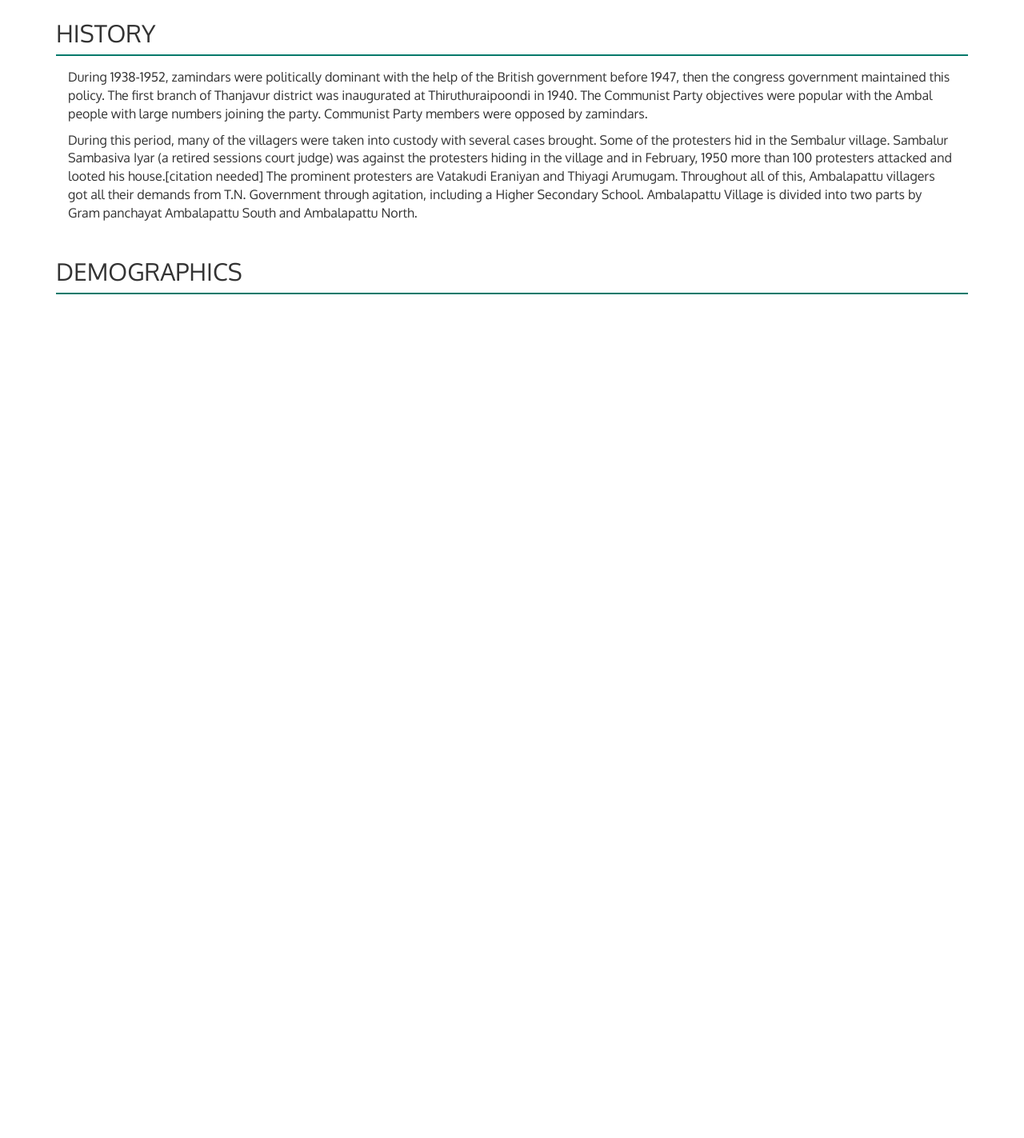
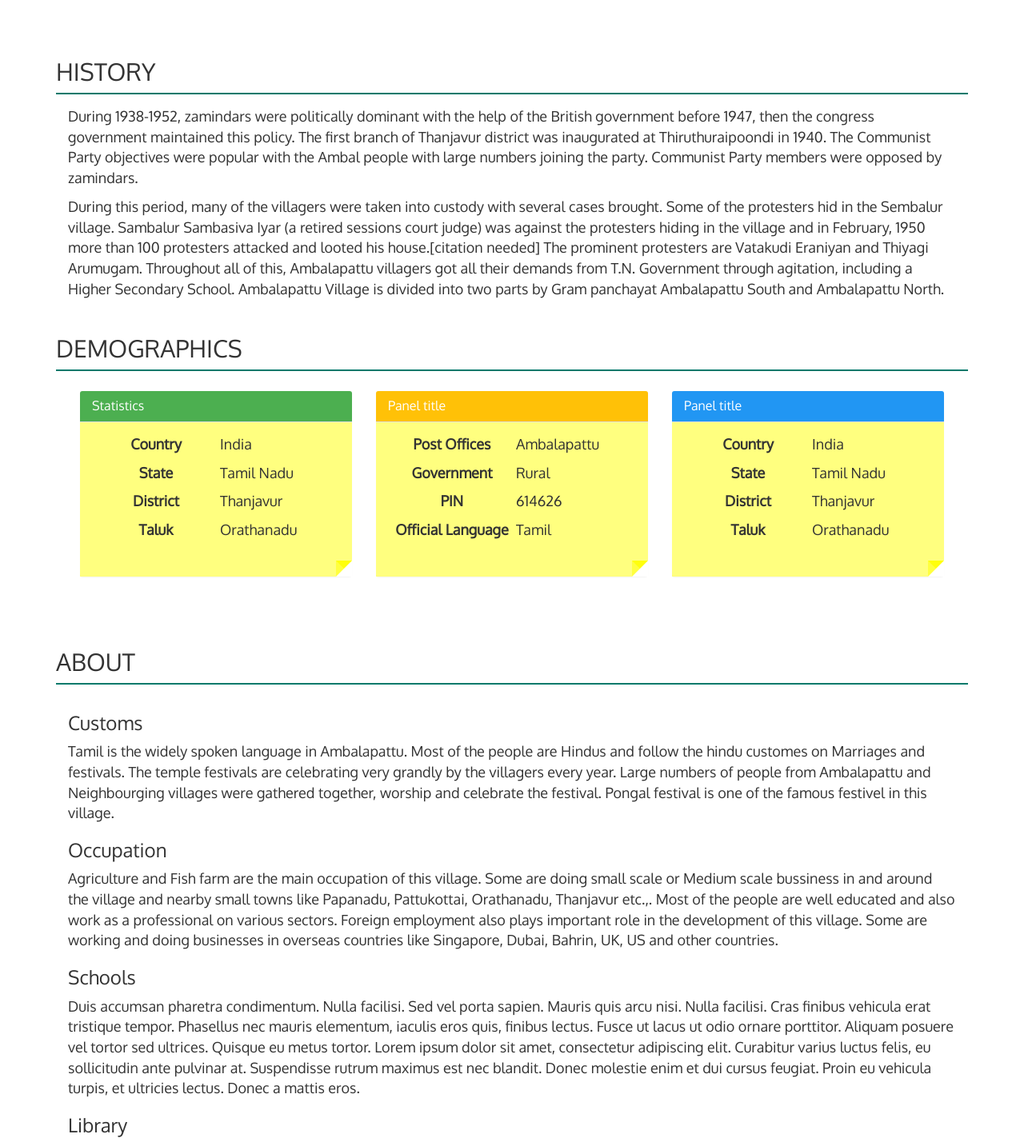
Before and after one commit to arku/tanjore, a plain HTML site: page ambalapattu.html in a window 1280 px wide. Shown: the part 627-2050 px from the top of the page at 80% size. Before the commit the page ends 1045 px from the top, so only its background shows below. Drawn offline with Linux system fonts and the light colour scheme.

Commit message:
Ad about section

```diff
--- a/ambalapattu.html
+++ b/ambalapattu.html
@@ -12,7 +12,7 @@
 
     <!-- A navbar -->
     <header>
-      <nav class="navbar navbar-default">
+      <nav class="navbar navbar-default navbar-fixed-top">
         <div class="container-fluid">
             <div class="navbar-header">
               <button type="button" class="navbar-toggle collapsed" data-toggle="collapse" data-target="#navbar" aria-expanded="false">
@@ -24,10 +24,11 @@
 
             <div class="collapse navbar-collapse" id="navbar">
               <ul class="nav navbar-nav navbar-right">
-                <li><a href="#">Home</a></li>
-                <li><a href="#">School</a></li>
-                <li><a href="#">Library</a></li>
-                <li><a href="#">Contact</a></li>
+                <li><a href="ambalapattu.html">Home</a></li>
+                <li><a href="#history">History</a></li>
+                <li><a href="#stats">Stats</a></li>
+                <li><a href="#about">About</a></li>
+                <li><a href="index.html">Tanjore</a></li>
               </ul>
             </div><!-- /.navbar-collapse -->
         </div><!-- /.container-fluid -->
@@ -61,6 +62,7 @@
   </div> <!-- #photo-carousel -->
 
 
+  <section id="history">
   <div class="row">
     <div class="col-xs-12">
       <div id="aambal-history">
@@ -73,38 +75,102 @@
       </div> <!-- /#aambal-history -->
     </div> <!-- /.col-xs-12 -->
   </div> <!--/row -->
+</section>
 
 
   <!-- Second row -->
+  <section id="stats">
+  <div class="row">
+    <div class="col-xs-12">
+      <div class="panels">
+        <h2 class="text-uppercase">Demographics</h2>
+        <div class="content">
+          <div class="col-xs-12 col-sm-6 col-md-4">
+            <div class="panel panel-default">
+              <div class="panel-heading" id="first-panel">
+                <h3 class="panel-title">Statistics</h3>
+              </div>
+              <div class="panel-body">
+                <dl class="dl-horizontal">
+                  <dt>Country</dt><dd>India</dd>
+                  <dt>State</dt><dd>Tamil Nadu</dd>
+                  <dt>District</dt><dd>Thanjavur</dd>
+                  <dt>Taluk</dt><dd>Orathanadu</dd>
+                </dl>
+
+                <div class="inner"></div>
+              </div>
+            </div> <!-- /.panel -->
+          </div> <!-- 1st column -->
+
+          <div class="col-xs-12 col-sm-6 col-md-4">
+            <div class="panel panel-default">
+              <div class="panel-heading" id="second-panel">
+                <h3 class="panel-title">Panel title</h3>
+              </div>
+              <div class="panel-body">
+                <dl class="dl-horizontal">
+                  <dt>Post Offices</dt><dd>Ambalapattu</dd>
+                  <dt>Government</dt><dd>Rural</dd>
+                  <dt>PIN</dt><dd>614626</dd>
+                  <dt>Official Language</dt><dd>Tamil</dd>
+                </dl>
+                <div class="inner"></div>
+              </div>
+            </div> <!-- .panel -->
+
+          </div> <!-- /2nd column -->
+
+          <div class="col-xs-12 col-sm-6 col-md-4">
+            <div class="panel panel-default">
+              <div class="panel-heading" id="third-panel">
+                <h3 class="panel-title">Panel title</h3>
+              </div>
+              <div class="panel-body">
+                <dl class="dl-horizontal">
+                  <dt>Country</dt><dd>India</dd>
+                  <dt>State</dt><dd>Tamil Nadu</dd>
+                  <dt>District</dt><dd>Thanjavur</dd>
+                  <dt>Taluk</dt><dd>Orathanadu</dd>
+                </dl>
+                <div class="inner"></div>
+              </div>
+            </div> <!-- /.panel -->
+          </div> <!-- /third column -->
+        </div> <!-- .content -->
+      </div> <!-- parent div -->
+
+    </div> <!-- /.col-xs-12 -->
+  </div> <!--/row-->
+</section> <!-- #stats -->
+
+  <section id="about">
   <div class="row">
     <div class="col-xs-12">
       <div>
-        <h2 class="text-uppercase">Demographics</h2>
+        <h2 class="text-uppercase">About</h2>
         <div class="content">
+          <h3>Customs</h3>
+          <p>Tamil is the widely spoken language in Ambalapattu. Most of the people are Hindus and follow the hindu customes on Marriages and festivals. The temple festivals are celebrating very grandly by the villagers every year. Large numbers of people from Ambalapattu and Neighbourging villages were gathered together, worship and celebrate the festival. Pongal festival is one of the famous festivel in this village.</p>
+
+        <h3>Occupation</h3>
+        <p>Agriculture and Fish farm are the main occupation of this village. Some are doing small scale or Medium scale bussiness in and around the village and nearby small towns like Papanadu, Pattukottai, Orathanadu, Thanjavur etc.,. Most of the people are well educated and also work as a professional on various sectors. Foreign employment also plays important role in the development of this village. Some are working and doing businesses in overseas countries like Singapore, Dubai, Bahrin, UK, US and other countries.</p>
+
+        <h3>Schools</h3>
+        <p>Duis accumsan pharetra condimentum. Nulla facilisi. Sed vel porta sapien. Mauris quis arcu nisi. Nulla facilisi. Cras finibus vehicula erat tristique tempor. Phasellus nec mauris elementum, iaculis eros quis, finibus lectus. Fusce ut lacus ut odio ornare porttitor. Aliquam posuere vel tortor sed ultrices. Quisque eu metus tortor. Lorem ipsum dolor sit amet, consectetur adipiscing elit. Curabitur varius luctus felis, eu sollicitudin ante pulvinar at. Suspendisse rutrum maximus est nec blandit. Donec molestie enim et dui cursus feugiat. Proin eu vehicula turpis, et ultricies lectus. Donec a mattis eros.</p>
+
+        <h3>Library</h3>
+        <p>Duis accumsan pharetra condimentum. Nulla facilisi. Sed vel porta sapien. Mauris quis arcu nisi. Nulla facilisi. Cras finibus vehicula erat tristique tempor. Phasellus nec mauris elementum, iaculis eros quis, finibus lectus. Fusce ut lacus ut odio ornare porttitor. Aliquam posuere vel tortor sed ultrices. Quisque eu metus tortor. Lorem ipsum dolor sit amet, consectetur adipiscing elit. Curabitur varius luctus felis, eu sollicitudin ante pulvinar at. Suspendisse rutrum maximus est nec blandit. Donec molestie enim et dui cursus feugiat. Proin eu vehicula turpis, et ultricies lectus. Donec a mattis eros.</p>
         </div>
       </div>
     </div> <!-- /.col-xs-12 -->
   </div> <!--/row-->
 
-
-  <div class="row">
-    <div class="col-xs-12">
-      <div class="text-center">
-        <h2 class="text-uppercase"></h2>
-        <div>
-        </div>
-      </div>
-    </div> <!-- /.col-xs-12 -->
-  </div> <!--/row-->
-
+</section>
 
 
 
 </div> <!-- /container -->
-    <!-- Some content -->
-
-    <!-- Address -->
-
 
 
     <script src="js/jquery.min.js"></script>
--- a/css/aambal_styles.css
+++ b/css/aambal_styles.css
@@ -4,9 +4,10 @@
 }
 
 body{
-  font-size: 16px;
+  font-size: 18px;
   font-family: 'Oxygen', sans-serif;
   overflow-x:hidden;
+  padding-top:70px;
 }
 
 /** Navbar styles **/
@@ -19,6 +20,9 @@ body{
 }
 #navbar ul li a{
   color: #fff;
+}
+.navbar-default .navbar-collapse{
+  border:none;
 }
 
 .carousel{
@@ -42,3 +46,60 @@ body{
   border-top:2px solid #00796B;
   padding: 15px;
 }
+.panel{
+  margin-top: 10px;
+  /*box-shadow: 0 0 10px 2px rgba(0,0,0,0.2);*/
+  border:none;
+}
+.panel-default > .panel-heading{
+  background: blue;
+  color: #fff;
+}
+.panel > .panel-body{
+  position: relative;
+}
+#first-panel{
+  background: #4CAF50
+}
+#second-panel{
+  background: #FFC107;
+}
+#third-panel{
+  background: #2196F3;
+}
+.inner{
+  position: absolute;
+  content: "";
+  width: 0;
+  height: 0;
+  right:0;
+  border-top:10px solid rgba(255,255,0,0.9);
+  border-right: 10px solid #fff;
+  border-bottom:10px solid #fff;
+  border-left:10px solid rgba(255,255,0,0.5);
+  bottom:0;
+  padding:0;
+}
+
+.panels{
+  background: transparent;
+}
+
+.panel-default{
+  border:none;
+}
+
+.panel-body{
+  background: rgba(255,255,0,0.5);
+}
+
+.dl-horizontal dt{
+  text-align: center;
+  padding-bottom: 10px;
+}
+.dl-horizontal dd{
+  margin-left: 0px;
+}
+#about, #history, #about{
+  padding-top: 50px;
+}
```
